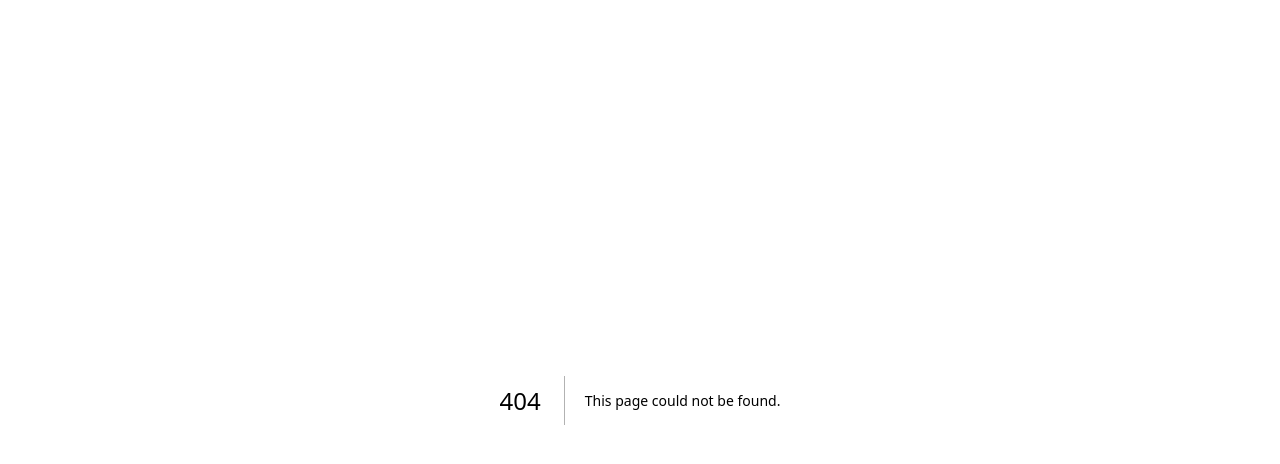
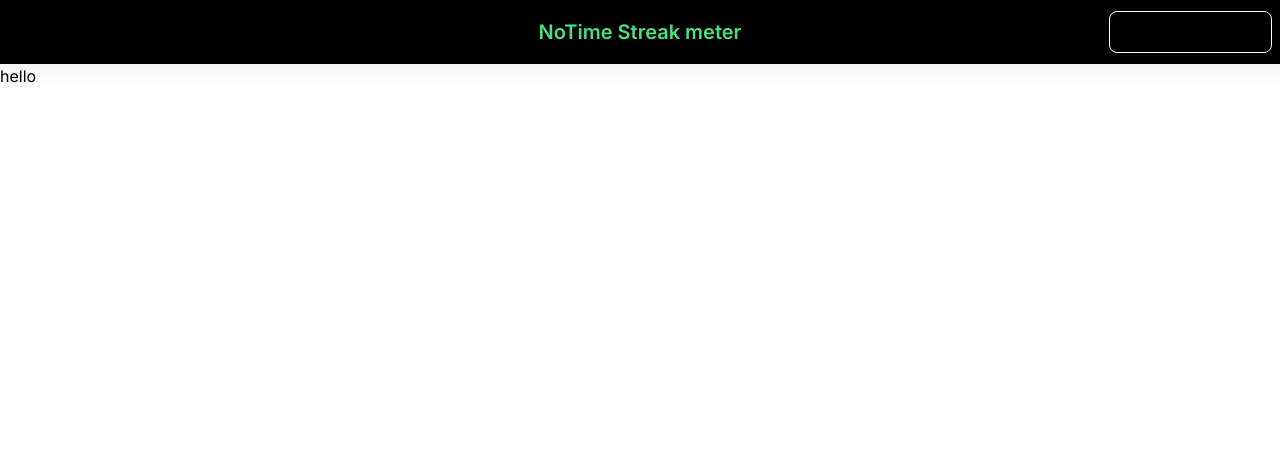
Before and after one commit to DareDevilStudios/notime_streak, a Next.js app: page /streak_submission in a window 1280 px wide. Before the commit this address had no page. Shown: the top 464 px of the page. Built offline with nearby package versions, Linux system fonts and the light colour scheme.

Commit message:
started project

```diff
--- a/package.json
+++ b/package.json
@@ -9,12 +9,13 @@
     "lint": "next lint"
   },
   "dependencies": {
+    "next": "14.1.3",
     "react": "^18",
-    "react-dom": "^18",
-    "next": "14.1.3"
+    "react-dom": "^18"
   },
   "devDependencies": {
     "autoprefixer": "^10.0.1",
+    "daisyui": "^4.7.3",
     "postcss": "^8",
     "tailwindcss": "^3.3.0"
   }
--- a/src/app/layout.js
+++ b/src/app/layout.js
@@ -1,5 +1,6 @@
 import { Inter } from "next/font/google";
 import "./globals.css";
+import Header from "@/common/components/Header";
 
 const inter = Inter({ subsets: ["latin"] });
 
@@ -11,7 +12,10 @@ export const metadata = {
 export default function RootLayout({ children }) {
   return (
     <html lang="en">
-      <body className={inter.className}>{children}</body>
+      <body className={inter.className}>
+        <Header />
+        {children}
+        </body>
     </html>
   );
 }
--- a/src/app/page.js
+++ b/src/app/page.js
@@ -2,112 +2,21 @@ import Image from "next/image";
 
 export default function Home() {
   return (
-    <main className="flex min-h-screen flex-col items-center justify-between p-24">
-      <div className="z-10 max-w-5xl w-full items-center justify-between font-mono text-sm lg:flex">
-        <p className="fixed left-0 top-0 flex w-full justify-center border-b border-gray-300 bg-gradient-to-b from-zinc-200 pb-6 pt-8 backdrop-blur-2xl dark:border-neutral-800 dark:bg-zinc-800/30 dark:from-inherit lg:static lg:w-auto  lg:rounded-xl lg:border lg:bg-gray-200 lg:p-4 lg:dark:bg-zinc-800/30">
-          Get started by editing&nbsp;
-          <code className="font-mono font-bold">src/app/page.js</code>
-        </p>
-        <div className="fixed bottom-0 left-0 flex h-48 w-full items-end justify-center bg-gradient-to-t from-white via-white dark:from-black dark:via-black lg:static lg:h-auto lg:w-auto lg:bg-none">
-          <a
-            className="pointer-events-none flex place-items-center gap-2 p-8 lg:pointer-events-auto lg:p-0"
-            href="https://vercel.com?utm_source=create-next-app&utm_medium=appdir-template&utm_campaign=create-next-app"
-            target="_blank"
-            rel="noopener noreferrer"
-          >
-            By{" "}
-            <Image
-              src="/vercel.svg"
-              alt="Vercel Logo"
-              className="dark:invert"
-              width={100}
-              height={24}
-              priority
-            />
+    <section class="h-screen bg-black flex justify-center items-center">
+      <div class="py-8 px-4 mx-auto max-w-screen-xl text-center lg:py-16 lg:px-12">
+        <h1 class="mb-4 text-4xl font-extrabold tracking-tight leading-none text-gray-900 md:text-5xl lg:text-6xl dark:text-white">Welcome to the streak meter</h1>
+        {/* <p class="mb-8 text-lg font-normal text-gray-500 lg:text-xl sm:px-16 xl:px-48 dark:text-gray-400"></p> */}
+        <div class="flex flex-col mb-8 lg:mb-16 space-y-4 sm:flex-row sm:justify-center sm:space-y-0 sm:space-x-4">
+          <a href="#" class="group inline-flex justify-center items-center py-3 px-5 text-base font-medium text-center text-white rounded-lg bg-primary-700 hover:bg-primary-800 focus:ring-4 focus:ring-primary-300 dark:focus:ring-primary-900">
+            Submit your streak
+            <svg class="ml-2 -mr-1 w-5 h-5 group-hover:translate-x-2 duration-300" fill="currentColor" viewBox="0 0 20 20" xmlns="http://www.w3.org/2000/svg"><path fill-rule="evenodd" d="M10.293 3.293a1 1 0 011.414 0l6 6a1 1 0 010 1.414l-6 6a1 1 0 01-1.414-1.414L14.586 11H3a1 1 0 110-2h11.586l-4.293-4.293a1 1 0 010-1.414z" clip-rule="evenodd"></path></svg>
+          </a>
+          <a href="#" class="inline-flex justify-center items-center py-3 px-5 text-base font-medium text-center text-white hover:text-black hover:bg-white rounded-lg border border-gray-300 focus:ring-4 focus:ring-gray-100">
+            <svg class="mr-2 -ml-1 w-5 h-5" fill="currentColor" viewBox="0 0 20 20" xmlns="http://www.w3.org/2000/svg"><path d="M2 6a2 2 0 012-2h6a2 2 0 012 2v8a2 2 0 01-2 2H4a2 2 0 01-2-2V6zM14.553 7.106A1 1 0 0014 8v4a1 1 0 00.553.894l2 1A1 1 0 0018 13V7a1 1 0 00-1.447-.894l-2 1z"></path></svg>
+            Know about the streak
           </a>
         </div>
       </div>
-
-      <div className="relative flex place-items-center before:absolute before:h-[300px] before:w-full sm:before:w-[480px] before:-translate-x-1/2 before:rounded-full before:bg-gradient-radial before:from-white before:to-transparent before:blur-2xl before:content-[''] after:absolute after:-z-20 after:h-[180px] after:w-full sm:after:w-[240px] after:translate-x-1/3 after:bg-gradient-conic after:from-sky-200 after:via-blue-200 after:blur-2xl after:content-[''] before:dark:bg-gradient-to-br before:dark:from-transparent before:dark:to-blue-700 before:dark:opacity-10 after:dark:from-sky-900 after:dark:via-[#0141ff] after:dark:opacity-40 before:lg:h-[360px] z-[-1]">
-        <Image
-          className="relative dark:drop-shadow-[0_0_0.3rem_#ffffff70] dark:invert"
-          src="/next.svg"
-          alt="Next.js Logo"
-          width={180}
-          height={37}
-          priority
-        />
-      </div>
-
-      <div className="mb-32 grid text-center lg:max-w-5xl lg:w-full lg:mb-0 lg:grid-cols-4 lg:text-left">
-        <a
-          href="https://nextjs.org/docs?utm_source=create-next-app&utm_medium=appdir-template&utm_campaign=create-next-app"
-          className="group rounded-lg border border-transparent px-5 py-4 transition-colors hover:border-gray-300 hover:bg-gray-100 hover:dark:border-neutral-700 hover:dark:bg-neutral-800/30"
-          target="_blank"
-          rel="noopener noreferrer"
-        >
-          <h2 className={`mb-3 text-2xl font-semibold`}>
-            Docs{" "}
-            <span className="inline-block transition-transform group-hover:translate-x-1 motion-reduce:transform-none">
-              -&gt;
-            </span>
-          </h2>
-          <p className={`m-0 max-w-[30ch] text-sm opacity-50`}>
-            Find in-depth information about Next.js features and API.
-          </p>
-        </a>
-
-        <a
-          href="https://nextjs.org/learn?utm_source=create-next-app&utm_medium=appdir-template-tw&utm_campaign=create-next-app"
-          className="group rounded-lg border border-transparent px-5 py-4 transition-colors hover:border-gray-300 hover:bg-gray-100 hover:dark:border-neutral-700 hover:dark:bg-neutral-800 hover:dark:bg-opacity-30"
-          target="_blank"
-          rel="noopener noreferrer"
-        >
-          <h2 className={`mb-3 text-2xl font-semibold`}>
-            Learn{" "}
-            <span className="inline-block transition-transform group-hover:translate-x-1 motion-reduce:transform-none">
-              -&gt;
-            </span>
-          </h2>
-          <p className={`m-0 max-w-[30ch] text-sm opacity-50`}>
-            Learn about Next.js in an interactive course with&nbsp;quizzes!
-          </p>
-        </a>
-
-        <a
-          href="https://vercel.com/templates?framework=next.js&utm_source=create-next-app&utm_medium=appdir-template&utm_campaign=create-next-app"
-          className="group rounded-lg border border-transparent px-5 py-4 transition-colors hover:border-gray-300 hover:bg-gray-100 hover:dark:border-neutral-700 hover:dark:bg-neutral-800/30"
-          target="_blank"
-          rel="noopener noreferrer"
-        >
-          <h2 className={`mb-3 text-2xl font-semibold`}>
-            Templates{" "}
-            <span className="inline-block transition-transform group-hover:translate-x-1 motion-reduce:transform-none">
-              -&gt;
-            </span>
-          </h2>
-          <p className={`m-0 max-w-[30ch] text-sm opacity-50`}>
-            Explore starter templates for Next.js.
-          </p>
-        </a>
-
-        <a
-          href="https://vercel.com/new?utm_source=create-next-app&utm_medium=appdir-template&utm_campaign=create-next-app"
-          className="group rounded-lg border border-transparent px-5 py-4 transition-colors hover:border-gray-300 hover:bg-gray-100 hover:dark:border-neutral-700 hover:dark:bg-neutral-800/30"
-          target="_blank"
-          rel="noopener noreferrer"
-        >
-          <h2 className={`mb-3 text-2xl font-semibold`}>
-            Deploy{" "}
-            <span className="inline-block transition-transform group-hover:translate-x-1 motion-reduce:transform-none">
-              -&gt;
-            </span>
-          </h2>
-          <p className={`m-0 max-w-[30ch] text-sm opacity-50 text-balance`}>
-            Instantly deploy your Next.js site to a shareable URL with Vercel.
-          </p>
-        </a>
-      </div>
-    </main>
+    </section>
   );
 }
--- /dev/null
+++ b/src/app/streak_submission/page.jsx
@@ -0,0 +1,9 @@
+import React from 'react'
+
+export default function page() {
+  return (
+    <div>
+        hello
+    </div>
+  )
+}
--- /dev/null
+++ b/src/common/components/Header.jsx
@@ -0,0 +1,69 @@
+import React from "react";
+
+export default function Header() {
+  return (
+    <div className="navbar bg-black">
+      <div className="navbar-start">
+        <div className="dropdown">
+          <div tabIndex={0} role="button" className="btn btn-ghost btn-circle">
+            <svg
+              xmlns="http://www.w3.org/2000/svg"
+              className="h-5 w-5"
+              fill="none"
+              viewBox="0 0 24 24"
+              stroke="currentColor"
+            >
+              <path
+                strokeLinecap="round"
+                strokeLinejoin="round"
+                strokeWidth="2"
+                d="M4 6h16M4 12h16M4 18h7"
+              />
+            </svg>
+          </div>
+          <ul
+            tabIndex={0}
+            className="menu menu-sm dropdown-content mt-3 z-[1] p-2 shadow bg-base-100 rounded-box w-52"
+          >
+            <li>
+              <a>Homepage</a>
+            </li>
+            <li>
+              <a>Portfolio</a>
+            </li>
+            <li>
+              <a>About</a>
+            </li>
+          </ul>
+        </div>
+      </div>
+      <div className="navbar-center">
+        <a className="btn btn-ghost text-xl text-green-400">NoTime Streak meter</a>
+      </div>
+      <div className="navbar-end">
+        <button className="border border-white px-3 py-2 rounded-lg">
+          Login with Google
+        </button>
+        {/* <button className="btn btn-ghost btn-circle">
+          <div className="indicator">
+            <svg
+              xmlns="http://www.w3.org/2000/svg"
+              className="h-5 w-5"
+              fill="none"
+              viewBox="0 0 24 24"
+              stroke="currentColor"
+            >
+              <path
+                strokeLinecap="round"
+                strokeLinejoin="round"
+                strokeWidth="2"
+                d="M15 17h5l-1.405-1.405A2.032 2.032 0 0118 14.158V11a6.002 6.002 0 00-4-5.659V5a2 2 0 10-4 0v.341C7.67 6.165 6 8.388 6 11v3.159c0 .538-.214 1.055-.595 1.436L4 17h5m6 0v1a3 3 0 11-6 0v-1m6 0H9"
+              />
+            </svg>
+            <span className="badge badge-xs badge-primary indicator-item"></span>
+          </div>
+        </button> */}
+      </div>
+    </div>
+  );
+}
--- a/tailwind.config.js
+++ b/tailwind.config.js
@@ -2,7 +2,7 @@
 module.exports = {
   content: [
     "./src/pages/**/*.{js,ts,jsx,tsx,mdx}",
-    "./src/components/**/*.{js,ts,jsx,tsx,mdx}",
+    "./src/common/components/**/*.{js,ts,jsx,tsx,mdx}",
     "./src/app/**/*.{js,ts,jsx,tsx,mdx}",
   ],
   theme: {
@@ -14,5 +14,5 @@ module.exports = {
       },
     },
   },
-  plugins: [],
+  plugins: [require("daisyui")],
 };
```
Also changed, not shown: 1 other file (tests, documents, lock files or other folders).
